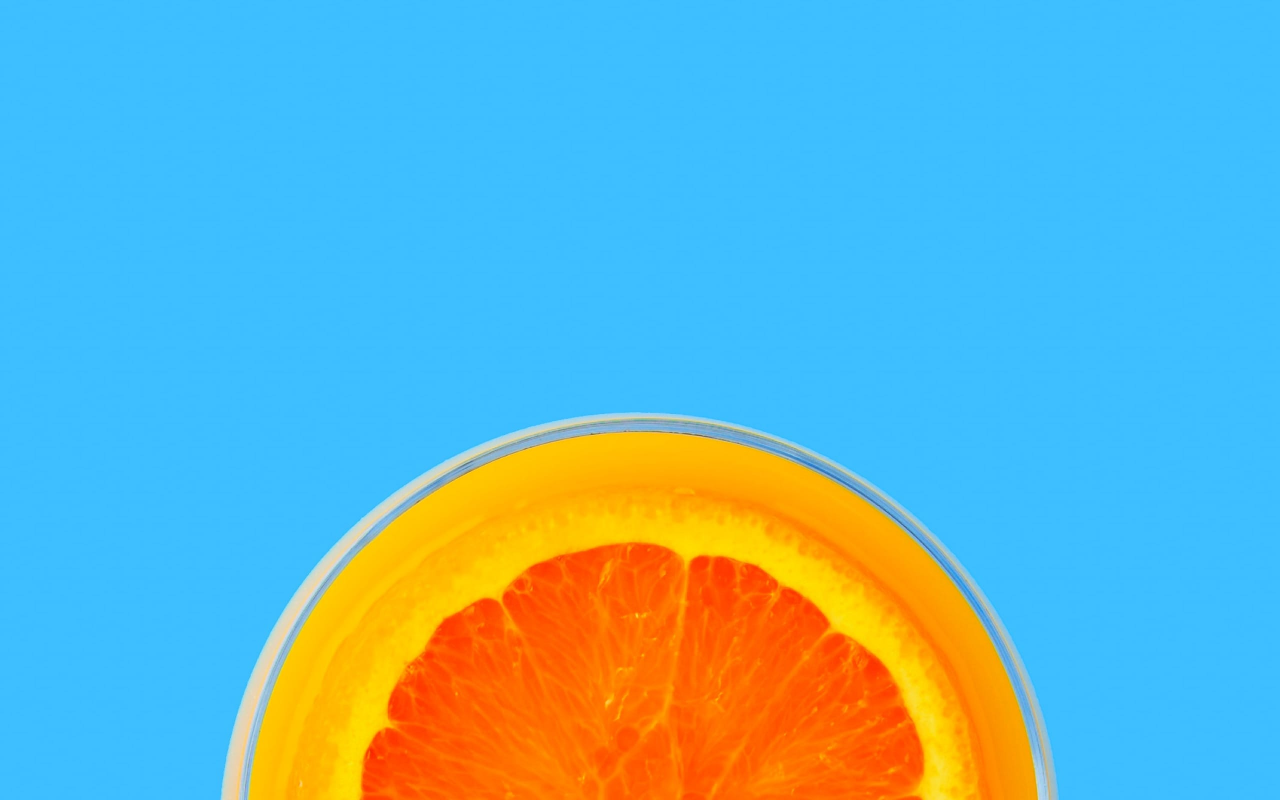
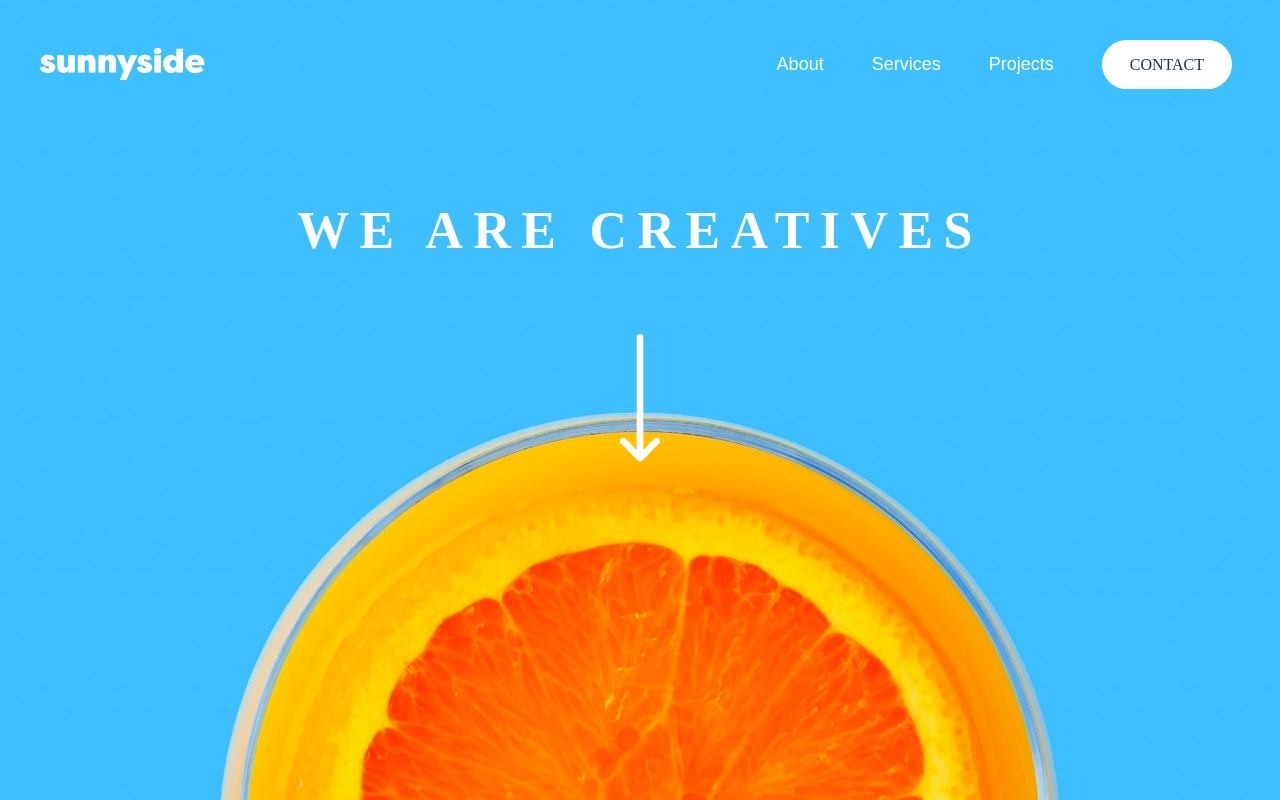
Before and after one commit to lauraylchen/sunnyside-agency-landing-page, a React (Create React App) app: page / in a window 1280 px wide. Built offline with nearby package versions, Linux system fonts and the light colour scheme; the HTML template or start-up script is replaced by a standard one.

Commit message:
Completed Hero Desktop and layout for Mobile only missing menu

```diff
--- a/src/components/Hero.js
+++ b/src/components/Hero.js
@@ -1,10 +1,39 @@
 import React from 'react';
+
+import logo from '../img/logo.svg';
+
+import arrowDown from '../img/icon-arrow-down.svg';
 
 const Hero = () => {
   return (
     <div className='w-screen h-screen'>
       <div className='bg-cover bg-bottom bg-no-repeat bg-hero-mobile sm:bg-hero-desktop w-full h-full'>
-
+        <nav className='relative'>
+          <div className='py-12 px-10'>
+            <div className='flex justify-between items-center'>
+              <img src={logo} className='h-8' alt="Company logo" />
+              <div className="hidden sm:block">
+                <div className="flex items-center">
+                  <a href="/" className='text-white px-6'>About</a>
+                  <a href="/" className='text-white px-6'>Services</a>
+                  <a href="/" className='text-white px-6'>Projects</a>
+                  <div className="pl-6 pr-2">
+                    <a href="/" className='font-fraunces text-base bg-white rounded-full uppercase px-7 py-4 hover:text-white hover:bg-white/50'>Contact</a>
+                  </div>
+                </div>
+              </div>
+              <div className='sm:hidden'>
+                <button>
+                  <svg width="24" height="18" xmlns="http://www.w3.org/2000/svg"><path d="M24 16v2H0v-2h24zm0-8v2H0V8h24zm0-8v2H0V0h24z" fill="#FFF" fill-rule="evenodd"/></svg>
+                </button>
+              </div>
+            </div>
+          </div>
+        </nav>
+        <div className="text-center">
+          <h1 className='font-fraunces font-black text-white uppercase my-16'>we are creatives</h1>
+          <img className='mx-auto h-32' src={arrowDown} alt="Arrow Down" />
+        </div>
       </div>
     </div>
   )
--- a/src/index.css
+++ b/src/index.css
@@ -7,4 +7,10 @@
 body {
   font-family: 'Barlow', sans-serif;
   font-size: 18px;
+  color: #23303E;
 }
+
+h1 {
+  font-size: 3.25rem;
+  letter-spacing: 0.2em;
+}
```
Also changed, not shown: src/img/icon-hamburger.svg (deleted).
